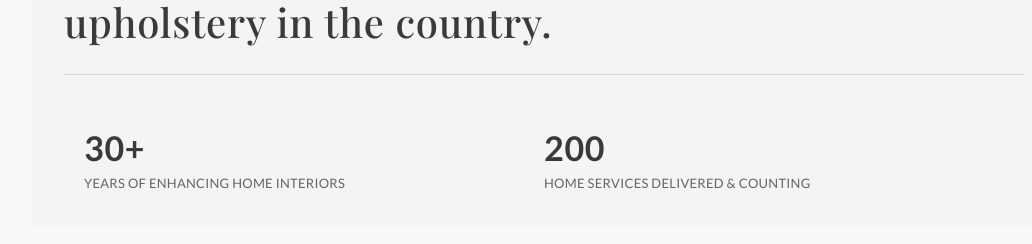
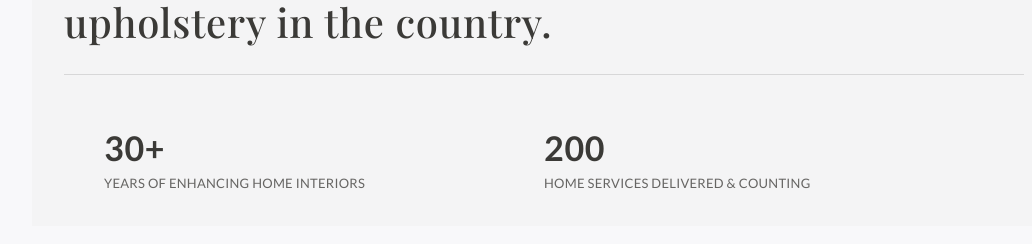
Before and after one commit to llRizvanll/limelight-app, a Next.js app: page / in a window 1280 px wide. Shown: the part 1425-1669 px from the top of the page, without its empty margins (96-1128 px from the left). Built offline with nearby package versions, Linux system fonts and the light colour scheme; a web font is replaced by a local one.

Commit message:
style changes to banner best in class

```diff
--- a/src/components/BestInClass/BestInClass.module.css
+++ b/src/components/BestInClass/BestInClass.module.css
@@ -66,7 +66,7 @@
   justify-content: space-between; /* Distribute indicators */
   margin-top: 20px;
   width: 100%; /* Ensure the container takes full width */
-  padding: 0 20px; /* Add padding to control spacing */
+  padding: 0 40px; /* Add padding to control spacing */
 }
 
 .indicators {
```
